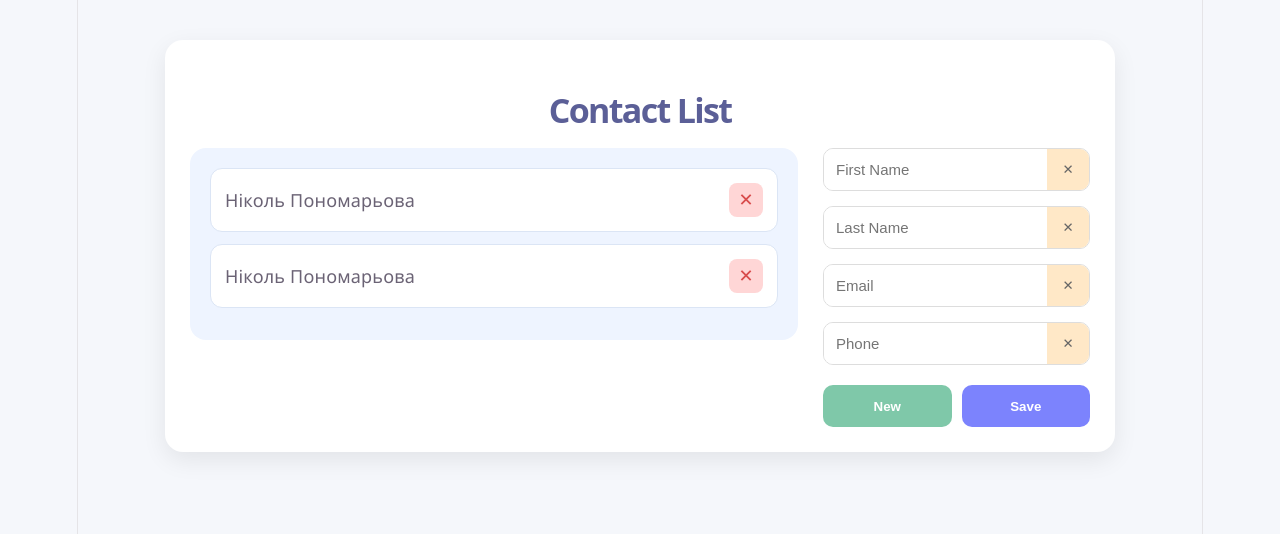
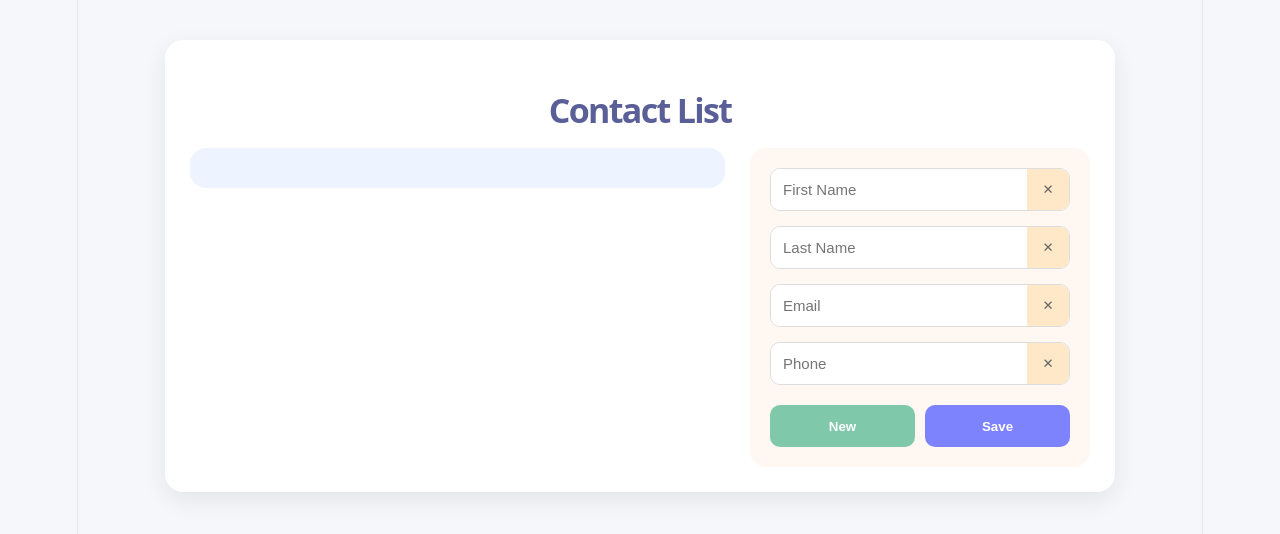
Before and after one commit to ponomarevanika106-web/React.-Contact-List-, a React (Vite) app: page / in a window 1280 px wide. Shown: the top 534 px of the page. Built offline with nearby package versions, Linux system fonts and the light colour scheme; data requests are answered from the project's data file.

Commit message:
the contact is deleted from the database

```diff
--- a/db.json
+++ b/db.json
@@ -1,19 +1,4 @@
 {
-  "contacts": [
-    {
-      "firstName": "Ніколь",
-      "lastName": "Пономарьова",
-      "email": "ponomarevanika106@gmail.com",
-      "phone": "4422222",
-      "id": "dXEQJh2fDok"
-    },
-    {
-      "firstName": "Ніколь",
-      "lastName": "Пономарьова",
-      "email": "ponomarevanika106@gmail.com",
-      "phone": "5565156",
-      "id": "ExDBW8YBUqo"
-    }
-  ],
+  "contacts": [],
   "$schema": "./node_modules/json-server/schema.json"
 }
--- a/src/components/ContactForm/ContactForm.jsx
+++ b/src/components/ContactForm/ContactForm.jsx
@@ -2,6 +2,7 @@
 import { useDispatch, useSelector } from "react-redux";
 
 import "./ContactForm.css";
+
 import api from "../../api/contacts-service";
 
 import {
@@ -16,7 +17,9 @@
 function ContactForm() {
   const dispatch = useDispatch();
 
-  const contact = useSelector((state) => state.currentContact);
+  const contact = useSelector(
+    (state) => state.currentContact
+  );
 
   const [form, setForm] = useState(createEmptyContact());
 
@@ -24,19 +27,19 @@
     setForm(contact);
   }, [contact]);
 
-  const onInputChange = ({ target: { name, value } }) => {
-    setForm((prevForm) => ({
-      ...prevForm,
-      [name]: value,
+  const onInputChange = ({ target }) => {
+    setForm((prev) => ({
+      ...prev,
+      [target.name]: target.value,
     }));
   };
 
   const onClearField = ({ target }) => {
-    const { name } = target.previousElementSibling;
+    const input = target.previousElementSibling;
 
-    setForm((prevForm) => ({
-      ...prevForm,
-      [name]: "",
+    setForm((prev) => ({
+      ...prev,
+      [input.name]: "",
     }));
   };
 
@@ -67,7 +70,7 @@
     }
   };
 
-  const onDelete = () => {
+  const onDeleteContact = () => {
     api
       .delete(`/${form.id}`)
       .then(() => {
@@ -82,7 +85,10 @@
   };
 
   return (
-    <form onSubmit={onSaveContact}>
+    <form
+      className="contact-form"
+      onSubmit={onSaveContact}
+    >
       <div className="input-group">
         <input
           type="text"
@@ -91,7 +97,10 @@
           value={form.firstName}
           onChange={onInputChange}
         />
-        <button type="button" onClick={onClearField}>
+        <button
+          type="button"
+          onClick={onClearField}
+        >
           ✕
         </button>
       </div>
@@ -104,7 +113,10 @@
           value={form.lastName}
           onChange={onInputChange}
         />
-        <button type="button" onClick={onClearField}>
+        <button
+          type="button"
+          onClick={onClearField}
+        >
           ✕
         </button>
       </div>
@@ -117,7 +129,10 @@
           value={form.email}
           onChange={onInputChange}
         />
-        <button type="button" onClick={onClearField}>
+        <button
+          type="button"
+          onClick={onClearField}
+        >
           ✕
         </button>
       </div>
@@ -130,13 +145,19 @@
           value={form.phone}
           onChange={onInputChange}
         />
-        <button type="button" onClick={onClearField}>
+        <button
+          type="button"
+          onClick={onClearField}
+        >
           ✕
         </button>
       </div>
 
       <div className="buttons">
-        <button type="button" onClick={onNewContact}>
+        <button
+          type="button"
+          onClick={onNewContact}
+        >
           New
         </button>
 
@@ -145,7 +166,10 @@
         </button>
 
         {form.id && (
-          <button type="button" onClick={onDelete}>
+          <button
+            type="button"
+            onClick={onDeleteContact}
+          >
             Delete
           </button>
         )}
@@ -153,5 +177,4 @@
     </form>
   );
 }
-
 export default ContactForm;
--- a/src/components/ContactItem/ContactItem.jsx
+++ b/src/components/ContactItem/ContactItem.jsx
@@ -1,5 +1,7 @@
 import { useDispatch } from "react-redux";
 import "./ContactItem.css";
+
+import api from "../../api/contacts-service";
 
 import {
   deleteContact,
@@ -15,11 +17,16 @@
     dispatch(setCurrentContact(contact));
   };
 
-  const onDeleteClick = (e) => {
+  const onDeleteContact = (e) => {
     e.stopPropagation();
 
-    dispatch(deleteContact(contact.id));
-    dispatch(setCurrentContact(createEmptyContact()));
+    api
+      .delete(`/${contact.id}`)
+      .then(() => {
+        dispatch(deleteContact(contact.id));
+        dispatch(setCurrentContact(createEmptyContact()));
+      })
+      .catch(console.error);
   };
 
   return (
@@ -34,7 +41,7 @@
       <button
         type="button"
         className="delete-btn"
-        onClick={onDeleteClick}
+        onClick={onDeleteContact}
       >
         ✕
       </button>
--- a/src/components/ContactList/ContactList.jsx
+++ b/src/components/ContactList/ContactList.jsx
@@ -1,9 +1,12 @@
 import { useSelector } from "react-redux";
 import "./ContactList.css";
+
 import ContactItem from "../ContactItem/ContactItem";
 
 function ContactList() {
-  const contacts = useSelector((state) => state.contacts);
+  const contacts = useSelector(
+    (state) => state.contacts
+  );
 
   return (
     <div className="contact-list">
```
